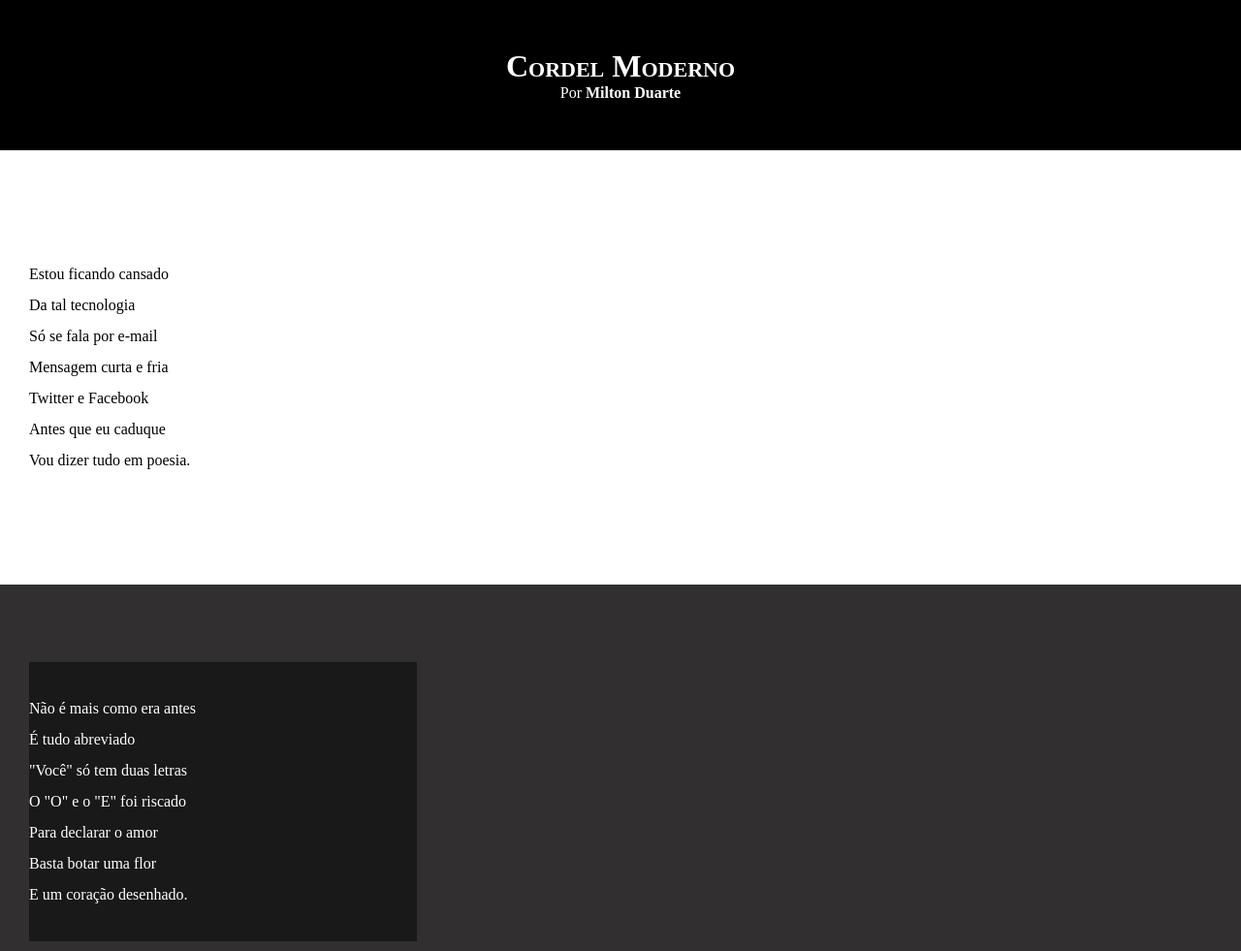
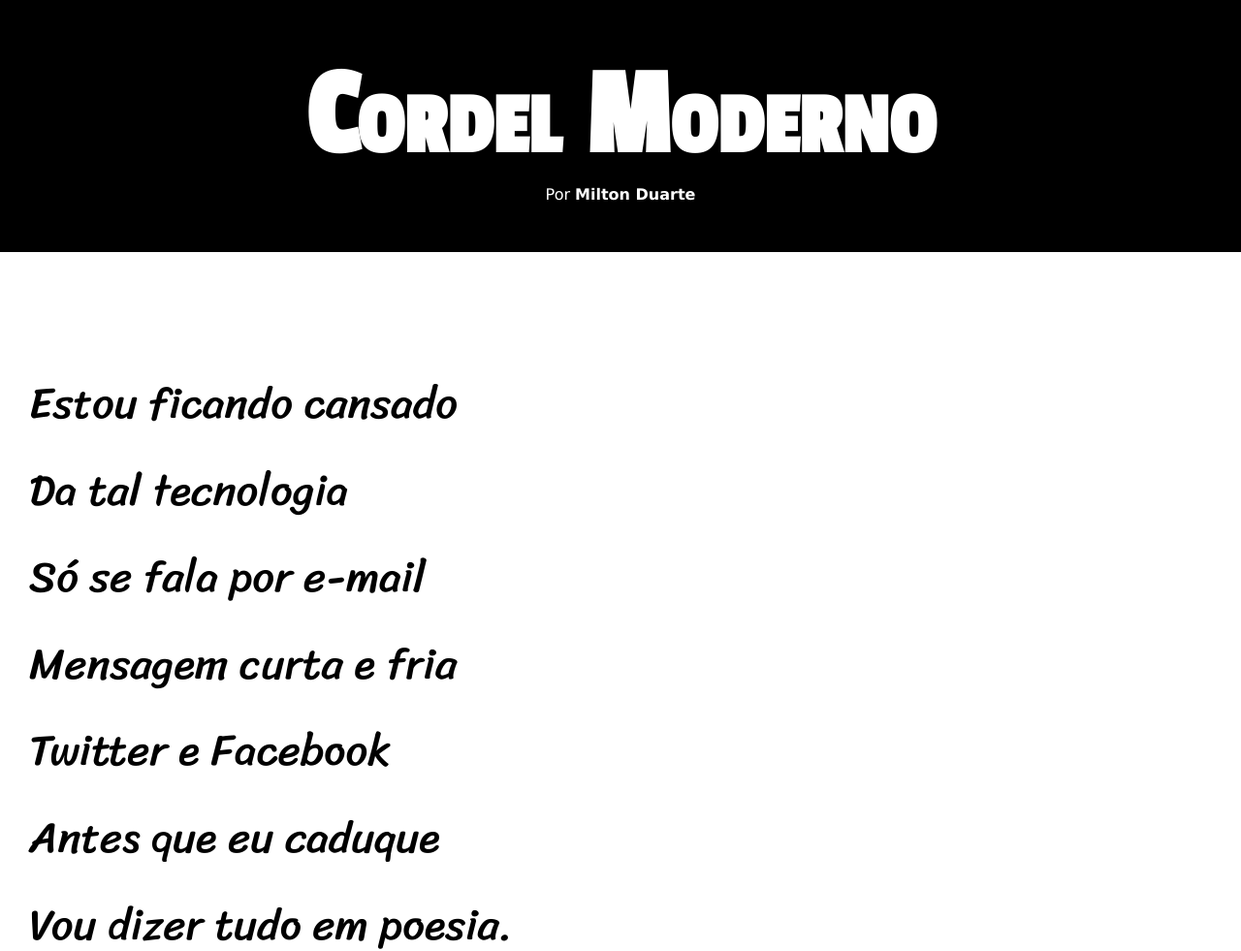
Before and after one commit to raphaelrjrs/html-css, a plain HTML site: page Desafios/d012/index.html in a window 1280 px wide. Shown: the top 981 px of the page at 97% size. Drawn offline with Linux system fonts and the light colour scheme.

Commit message:
atualizei os estilos(CSS)

```diff
--- a/Desafios/d012/estilo/style.css
+++ b/Desafios/d012/estilo/style.css
@@ -1,4 +1,12 @@
 @charset "UTF-8";
+
+@import url('https://fonts.googleapis.com/css2?family=Passion+One&family=Sriracha&display=swap');
+
+:root {
+    --fonte1:Verdana, Geneva, Tahoma, Sans-serif;
+    --fonte2:'Passion One', cursive;
+    --fonte3:'Sriracha', cursive;
+}
 
 * {
     margin: 0px;
@@ -8,6 +16,7 @@
 html, body {
     min-height: 100vh;
     background-color: darkgrey;
+    font-family: var(--fonte1);
 }
 
 header {
@@ -20,6 +29,8 @@ header {
 header > h1 {
     padding-top: 50px;
     font-variant: small-caps;
+    font-family: var(--fonte2);
+    font-size: 10vw;
 
 }
 
@@ -43,6 +54,8 @@ section {
     padding-bottom: 10vh;
     line-height: 2em;
     padding-left: 30px;
+    font-family: var(--fonte3);
+    font-size: 3.5vw;
 }
 
 section > p {
@@ -63,7 +76,8 @@ section.imagem {
 
 section.imagem > p {
     background-color: rgba(0, 0, 0, 0.473);
-    width: 400px;
+    display: inline-block;
+    padding: 5px;
 }
 
 footer {
```
Also changed, not shown: exercicios/fonts/PassionOne-Black.ttf (added), exercicios/fonts/PassionOne-Bold.ttf (added), exercicios/fonts/PassionOne-Regular.ttf (added), exercicios/fonts/Sriracha-Regular.ttf (added).
